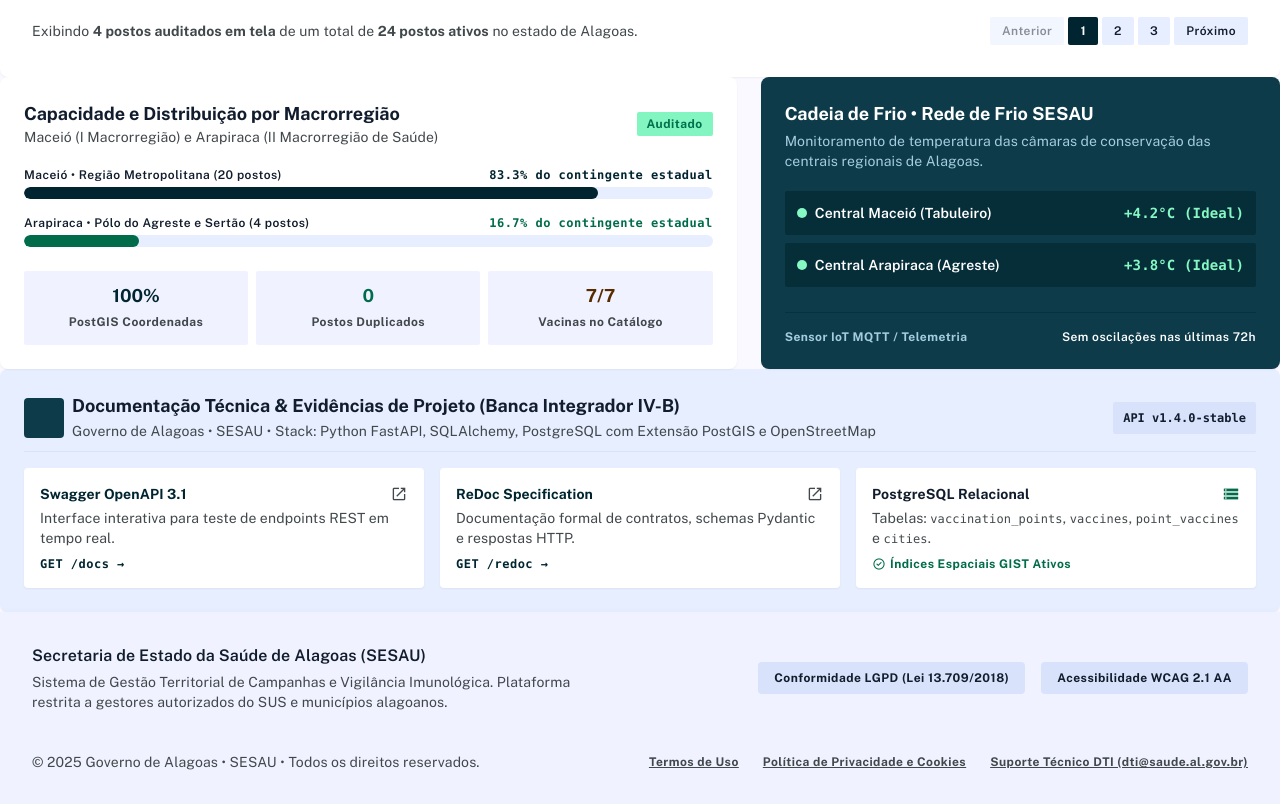
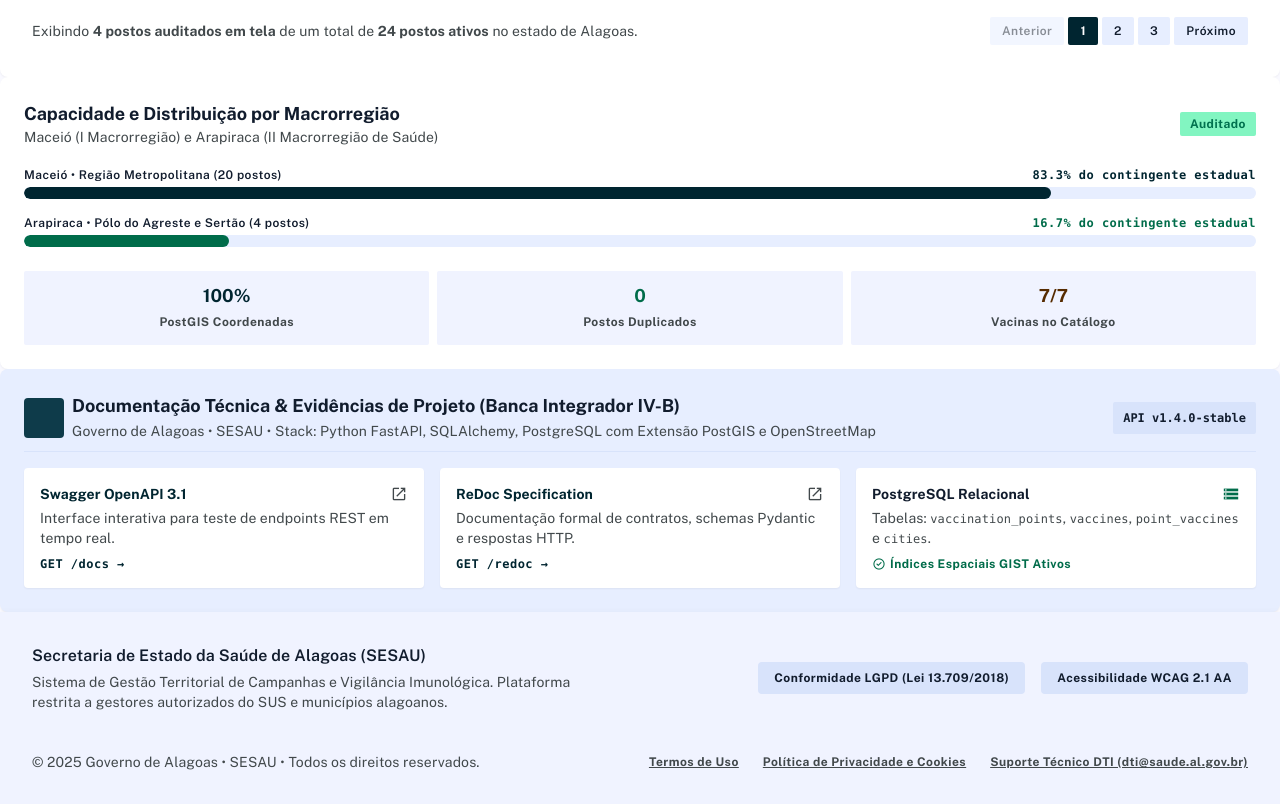
Before and after one commit to leonardonasls-stack/PI-4B, a plain HTML site: page frontend/public/admin.html in a window 1280 px wide. Shown: the part 2365-3169 px from the top of the page. Drawn offline with nearby package versions, Linux system fonts and the light colour scheme; no server answers.

Commit message:
refactor(admin): remove card de cadeia de frio e telemetria

```diff
--- a/frontend/public/admin.html
+++ b/frontend/public/admin.html
@@ -650,10 +650,10 @@
 </div>
 </div>
 </section>
-<!-- SEÇÃO 5: COMPLEMENTO VISUAL - DISTRIBUIÇÃO E COBERTURA GEOGRÁFICA -->
-<section class="grid grid-cols-1 lg:grid-cols-12 gap-space-lg">
+<!-- SEÇÃO: DISTRIBUIÇÃO E COBERTURA GEOGRÁFICA -->
+<section class="w-full">
 <!-- Mini Resumo Gráfico e Arquitetura -->
-<div class="lg:col-span-7 bg-surface-container-lowest rounded-xl p-space-lg shadow-sm space-y-space-md">
+<div class="bg-surface-container-lowest rounded-xl p-space-lg shadow-sm space-y-space-md">
 <div class="flex items-center justify-between">
 <div>
 <h3 class="font-headline-sm text-headline-sm font-bold text-on-surface">Capacidade e Distribuição por Macrorregião</h3>
@@ -695,37 +695,6 @@
 <span class="block font-headline-sm text-headline-sm font-bold text-tertiary-container">7/7</span>
 <span class="font-label-sm text-label-sm text-on-surface-variant">Vacinas no Catálogo</span>
 </div>
-</div>
-</div>
-<!-- Card de Auditoria de Lotes e Temperatura -->
-<div class="lg:col-span-5 bg-primary-container text-on-primary rounded-xl p-space-lg shadow-sm flex flex-col justify-between">
-<div class="space-y-space-xs">
-<div class="flex items-center gap-space-xs">
-<h3 class="font-headline-sm text-headline-sm font-bold text-on-primary">Cadeia de Frio • Rede de Frio SESAU</h3>
-</div>
-<p class="font-body-sm text-body-sm text-primary-fixed-dim">
-          Monitoramento de temperatura das câmaras de conservação das centrais regionais de Alagoas.
-        </p>
-<div class="pt-space-md space-y-space-sm">
-<div class="flex items-center justify-between p-3 rounded bg-primary/60">
-<div class="flex items-center gap-2">
-<span class="w-2.5 h-2.5 rounded-full bg-secondary-fixed"></span>
-<span class="font-label-md text-label-md">Central Maceió (Tabuleiro)</span>
-</div>
-<span class="font-mono font-bold text-secondary-fixed text-label-md">+4.2°C (Ideal)</span>
-</div>
-<div class="flex items-center justify-between p-3 rounded bg-primary/60">
-<div class="flex items-center gap-2">
-<span class="w-2.5 h-2.5 rounded-full bg-secondary-fixed"></span>
-<span class="font-label-md text-label-md">Central Arapiraca (Agreste)</span>
-</div>
-<span class="font-mono font-bold text-secondary-fixed text-label-md">+3.8°C (Ideal)</span>
-</div>
-</div>
-</div>
-<div class="pt-space-md border-t border-primary/40 flex items-center justify-between text-primary-fixed-dim font-label-sm text-label-sm">
-<span>Sensor IoT MQTT / Telemetria</span>
-<span class="text-on-primary font-semibold">Sem oscilações nas últimas 72h</span>
 </div>
 </div>
 </section>
```
